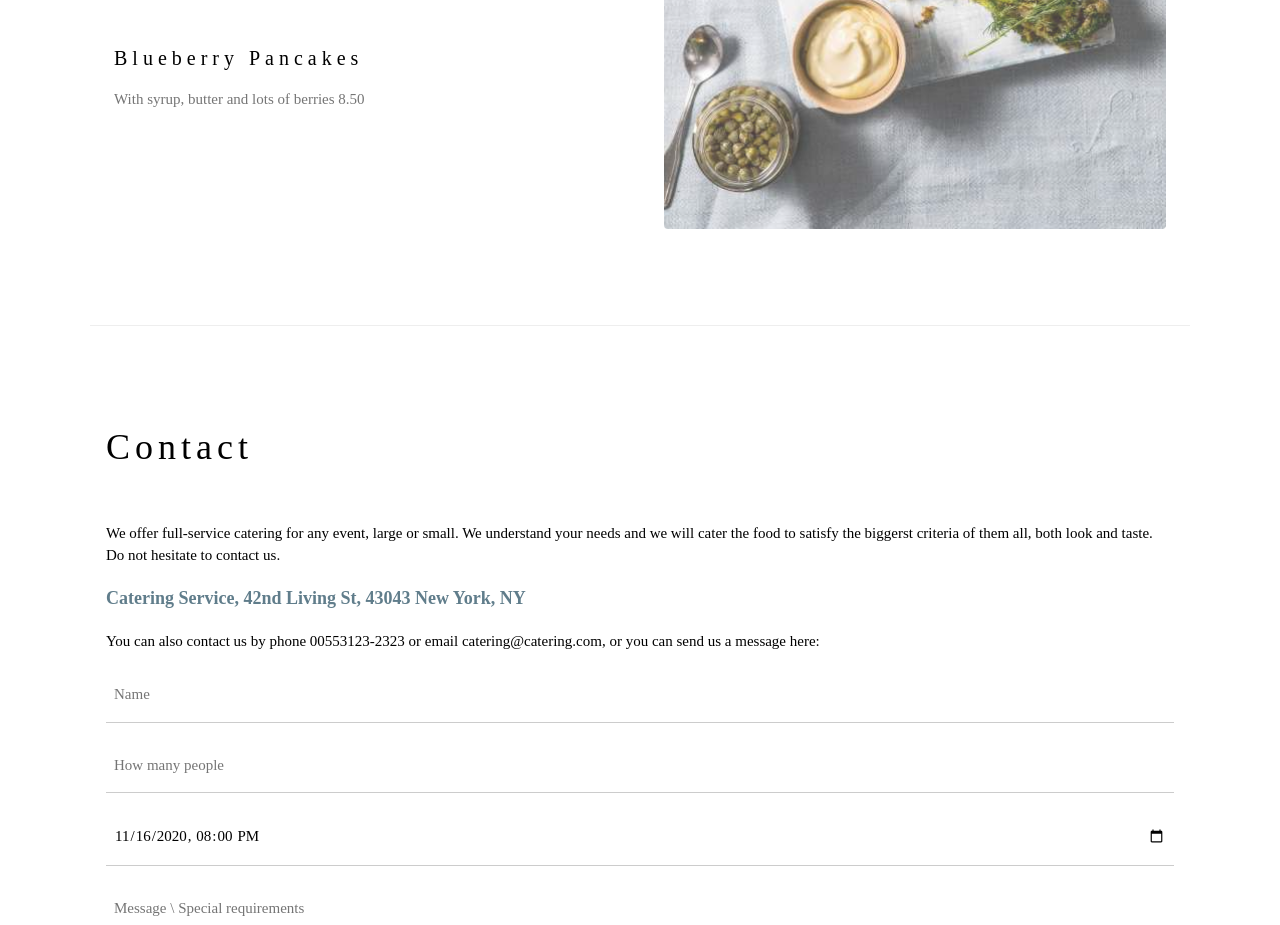
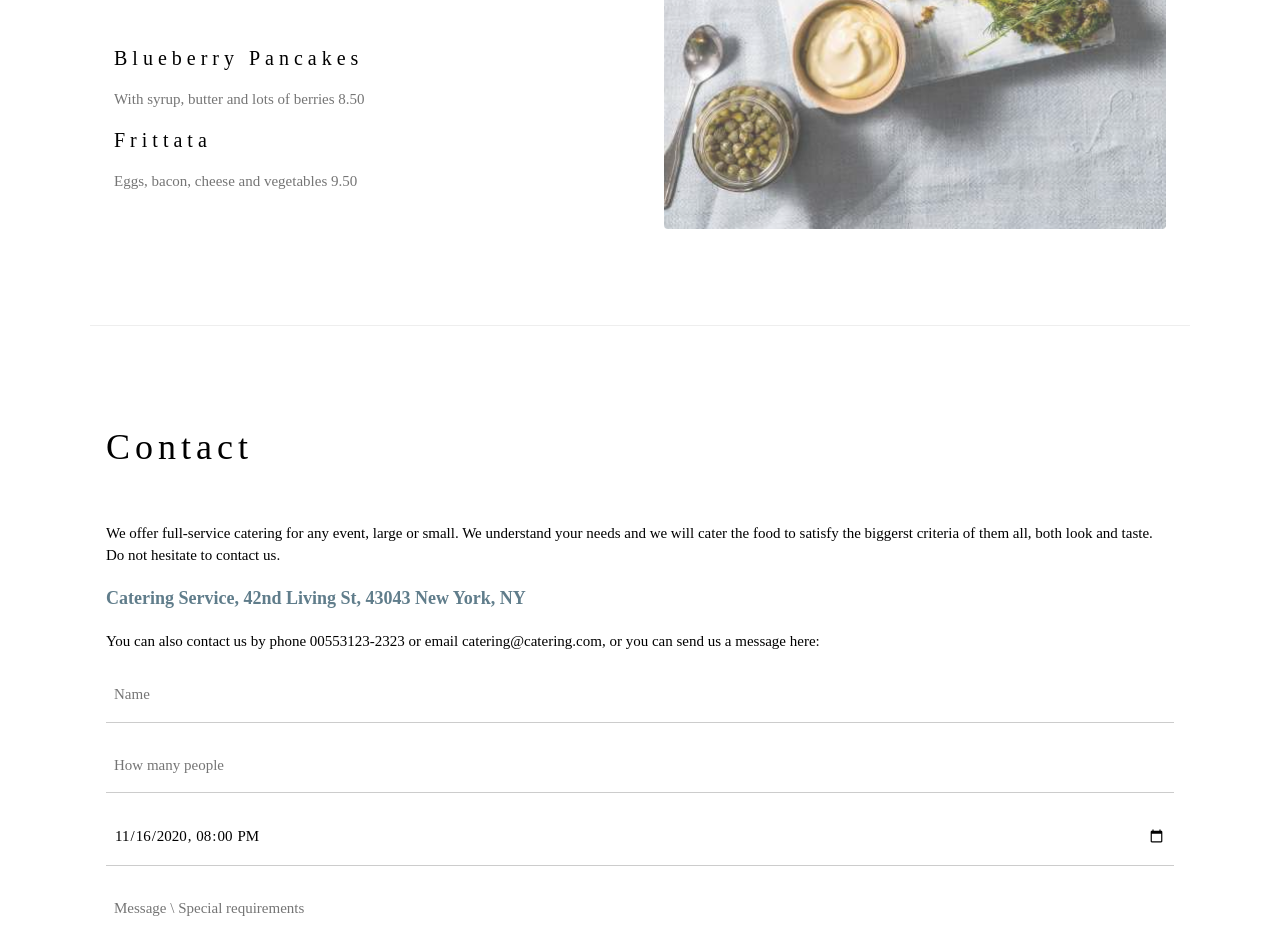
Before and after one commit to abruno36/mywebsyte, a plain HTML site: page index.html in a window 1280 px wide. Shown: the part 2060-2985 px from the top of the page. Drawn offline with nearby package versions, Linux system fonts and the light colour scheme.

Commit message:
Adicionado o item Frittata ao menu

```diff
--- a/index.html
+++ b/index.html
@@ -74,6 +74,9 @@ h1, h2, h3, h4, h5, h6 {
 
       <h4>Blueberry Pancakes</h4>
       <p class="w3-text-grey">With syrup, butter and lots of berries 8.50</p>
+
+	  <h4>Frittata</h4>
+      <p class="w3-text-grey">Eggs, bacon, cheese and vegetables 9.50</p>
     </div>
 
     <div class="w3-col l6 w3-padding-large">
```
